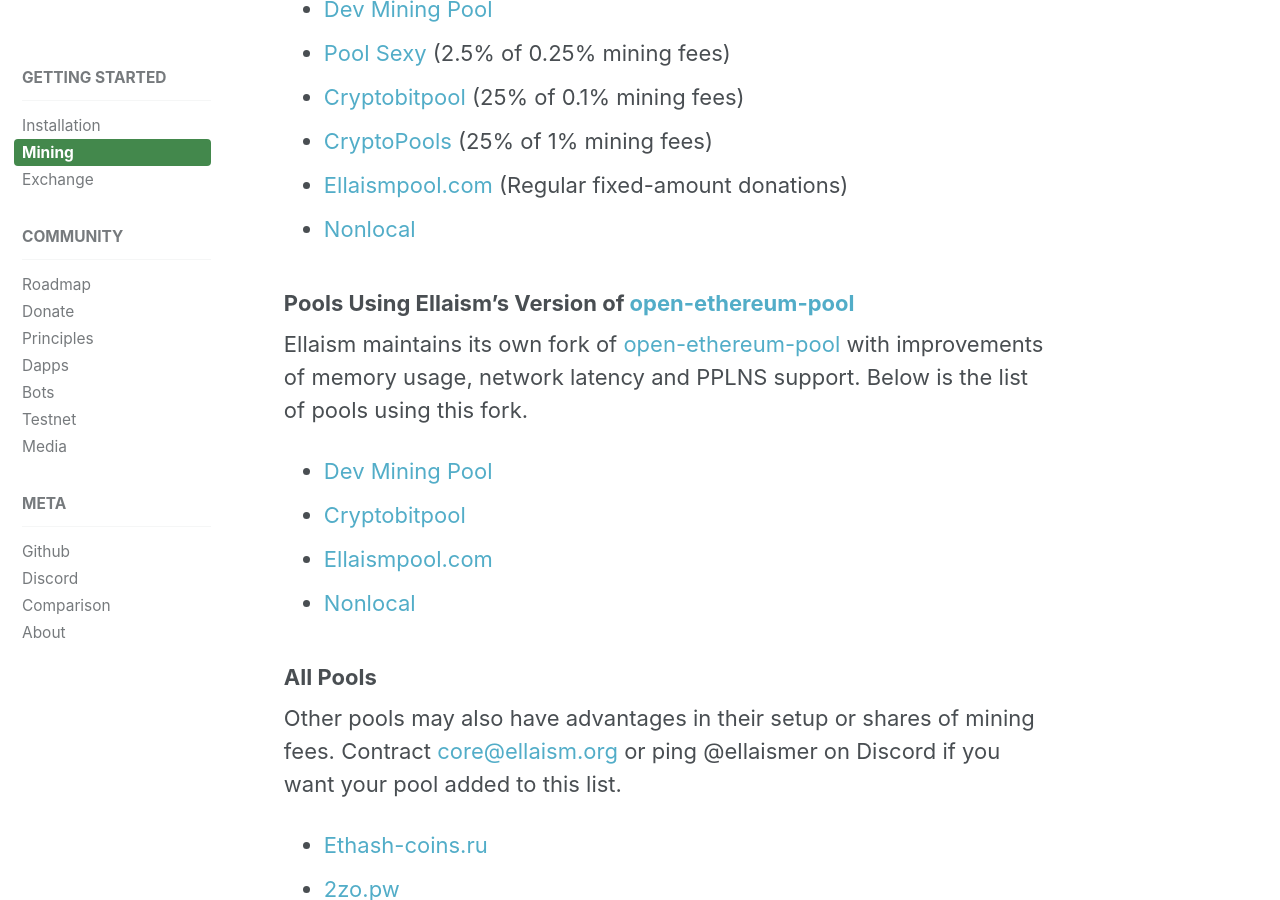
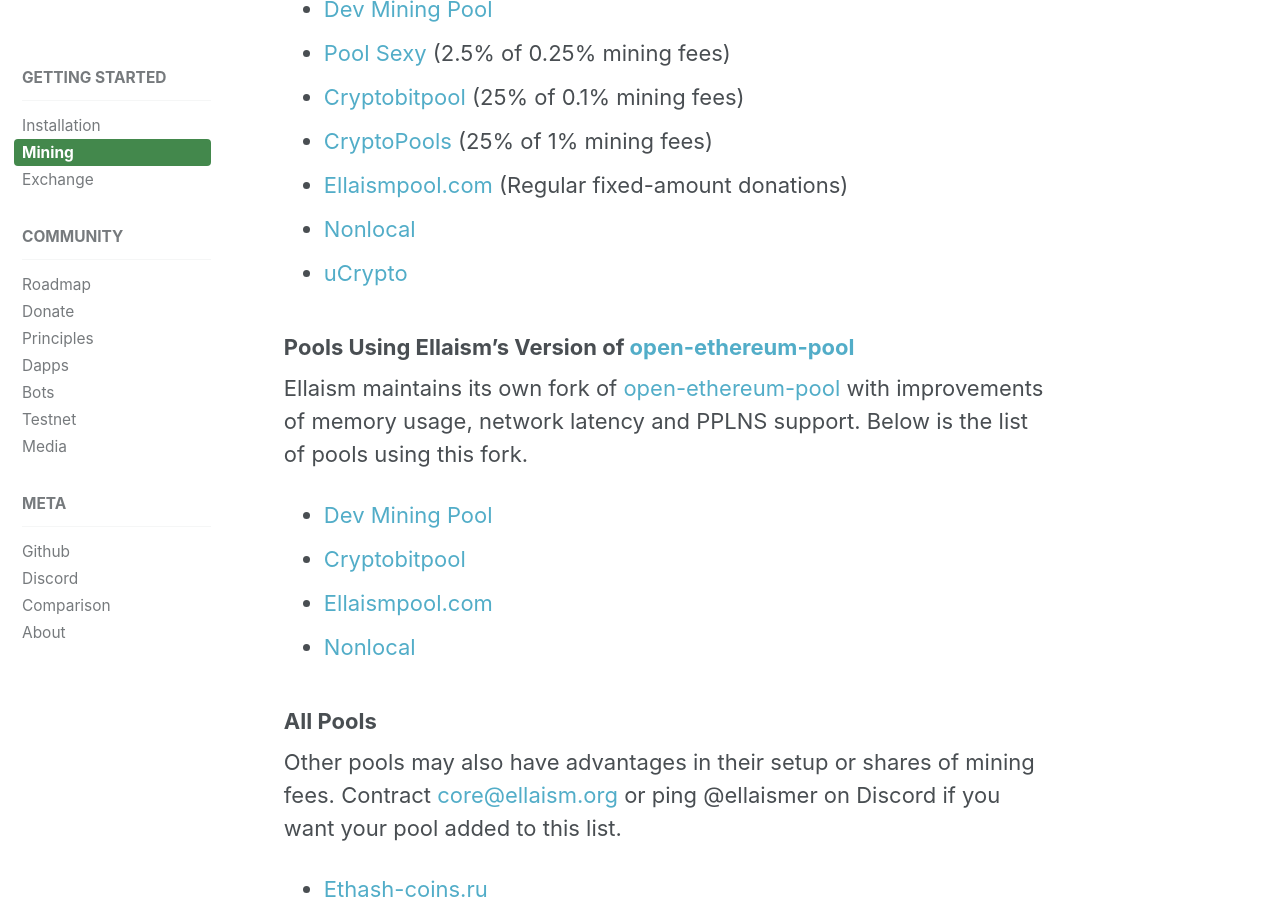
Before and after one commit to ellaism/ellaism.org, a Jekyll site: the page built from _docs/mining.md, in a window 1280 px wide and 900 px high, scrolled down 1036 px. Built offline with Jekyll 4.4.1, drawn with Linux system fonts in a browser that asks for light colours.

Commit message:
ucrypto donate to dev fund

```diff
--- a/_docs/mining.md
+++ b/_docs/mining.md
@@ -33,6 +33,7 @@
 * [CryptoPools](http://ella.cryptopools.info) (25% of 1% mining fees)
 * [Ellaismpool.com](http://ellaismpool.com) (Regular fixed-amount donations)
 * [Nonlocal](https://pool.nonlocal.ca)
+* [uCrypto](https://ucrypto.net/currency/?curr=ELLA)
 
 ### Pools Using Ellaism's Version of [open-ethereum-pool](https://github.com/ellaism/open-ethereum-pool)
 
```
Also changed, not shown: other parts of _docs/mining.md (+0 -1 lines).
